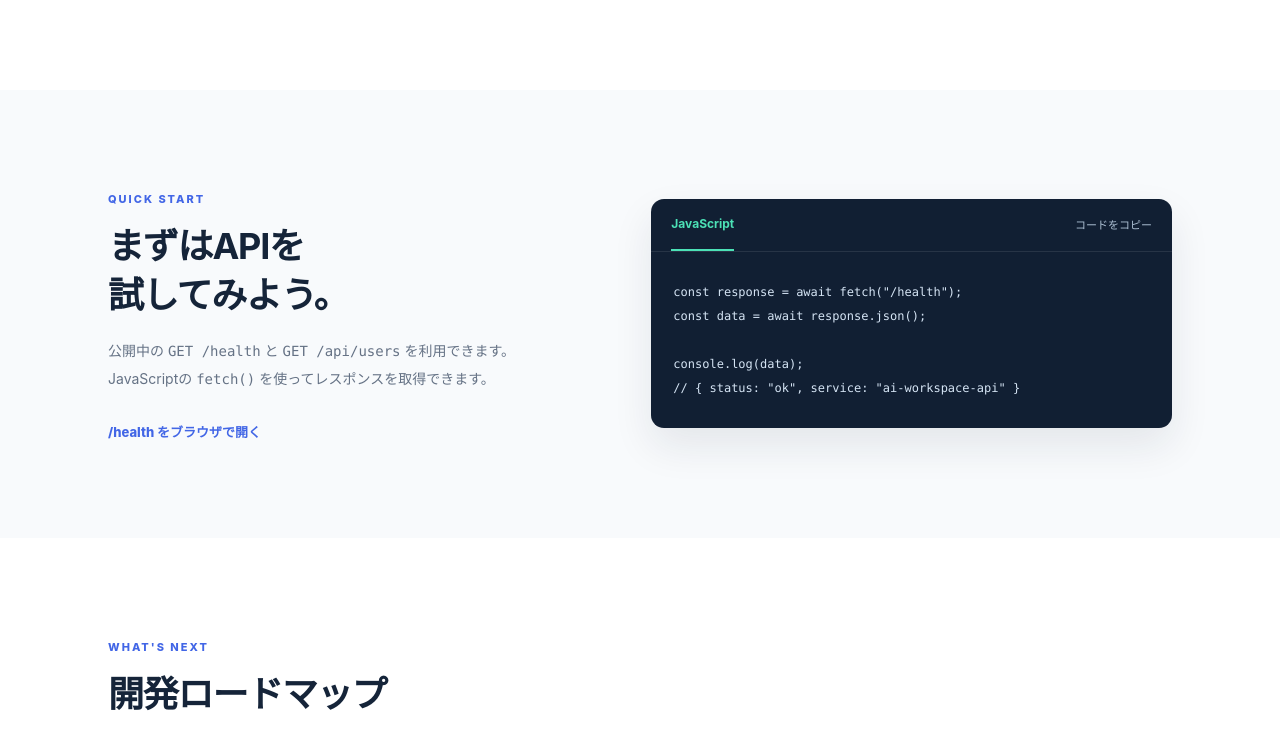
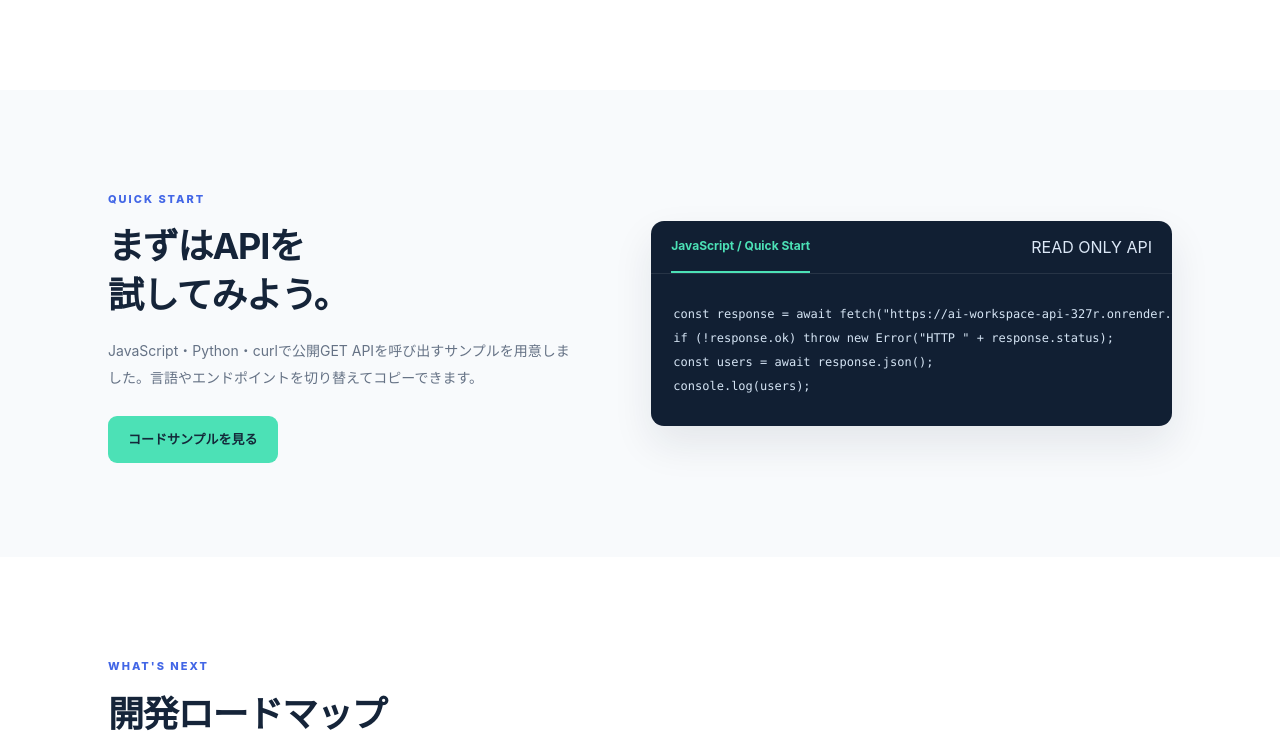
Before and after one commit to iwasaki-hub/ai-workspace-api, a Node project: template views/index.ejs in a window 1280 px wide. Shown: the part 3115-3850 px from the top of the page. Run offline with Node 20 templates, Linux system fonts and the light colour scheme; the template is opened without the code that fills it, so the values that code supplies are empty.

Commit message:
feat: make homepage quick start a preview linking to /examples

```diff
--- a/views/index.ejs
+++ b/views/index.ejs
@@ -219,16 +219,15 @@
       <div class="example-intro">
         <span class="section-kicker">QUICK START</span>
         <h2>まずはAPIを<br>試してみよう。</h2>
-        <p>公開中の <code>GET /health</code> と <code>GET /api/users</code> を利用できます。JavaScriptの <code>fetch()</code> を使ってレスポンスを取得できます。</p>
-        <a class="text-link" href="/health" target="_blank" rel="noopener noreferrer"><%- icon("health") %> /health をブラウザで開く <%- icon("external") %></a>
+        <p>JavaScript・Python・curlで公開GET APIを呼び出すサンプルを用意しました。言語やエンドポイントを切り替えてコピーできます。</p>
+        <a class="button button-primary example-teaser-button" href="/examples"><%- icon("examples") %> コードサンプルを見る <%- icon("arrow") %></a>
       </div>
       <div class="example-editor">
-        <div class="example-tabs"><span class="active-tab">JavaScript</span><button type="button" class="copy-button" data-copy-target="fetch-sample" aria-label="サンプルコードをコピー"><%- icon("copy") %> <span data-copy-label>コードをコピー</span></button></div>
-        <pre id="fetch-sample" class="sample-code"><code>const response = await fetch("/health");
-const data = await response.json();
-
-console.log(data);
-// { status: "ok", service: "ai-workspace-api" }</code></pre>
+        <div class="example-tabs"><span class="active-tab">JavaScript / Quick Start</span><span class="sample-preview-label">READ ONLY API</span></div>
+        <pre class="sample-code"><code>const response = await fetch("https://ai-workspace-api-327r.onrender.com/api/users");
+if (!response.ok) throw new Error("HTTP " + response.status);
+const users = await response.json();
+console.log(users);</code></pre>
       </div>
     </div>
   </section>
```
